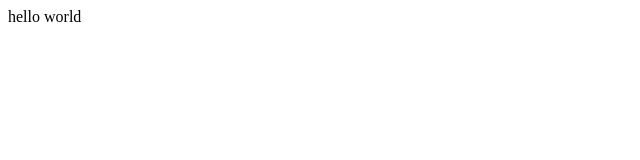
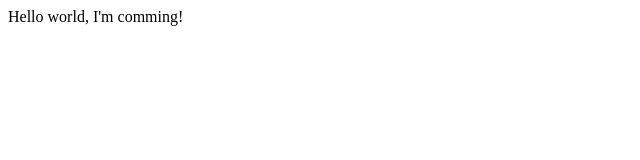
Before and after one commit to ewenet/demo, a plain HTML site: page index.html in a window 1280 px wide. Shown: the whole page, without its empty margins (0-640 px from the left). Drawn offline with Linux system fonts and the light colour scheme.

Commit message:
update the text

```diff
--- a/index.html
+++ b/index.html
@@ -5,6 +5,6 @@
 	<title>hello world</title>
 </head>
 <body>
-	hello world
+	Hello world, I'm comming!
 </body>
 </html>
```
